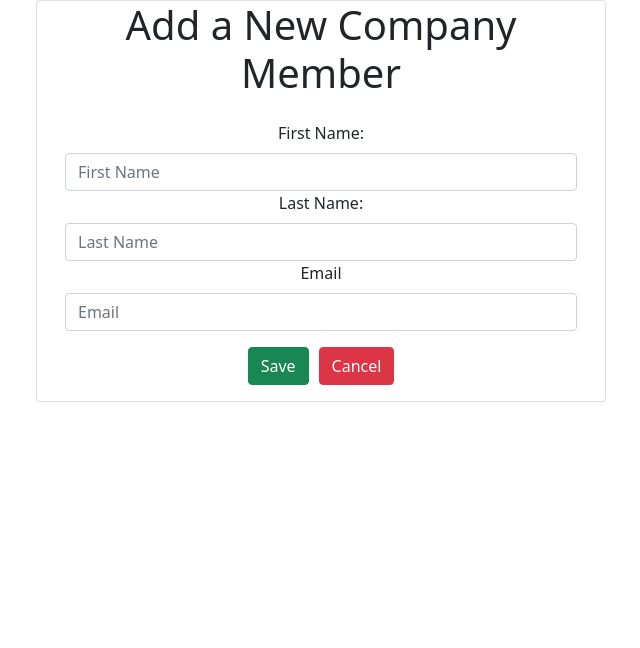
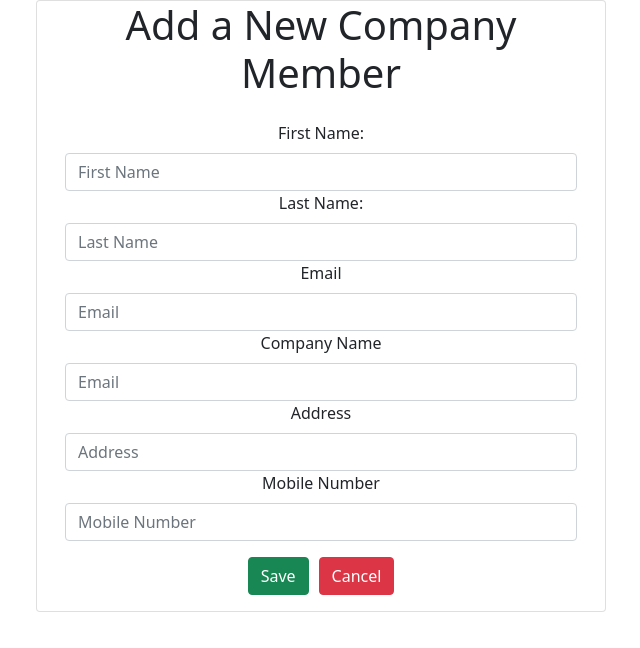
Before and after one commit to s541910/GDP-UI, a React (Create React App) app: page /addcompanymember in a window 1280 px wide. Shown: the top 648 px of the page, without its empty margins (319-959 px from the left). Built offline with nearby package versions, Linux system fonts and the light colour scheme.

Commit message:
added extra components

```diff
--- a/src/components/AddCompanyMember.js
+++ b/src/components/AddCompanyMember.js
@@ -76,6 +76,30 @@ export default class AddCompanyMember extends Component {
                       value={this.state.email}
                       onChange={this.changeEmailHandler}
                     />
+                     <label>Company Name</label>
+                    <input
+                      placeholder="Email"
+                      name="Company Name"
+                      className="form-control"
+                      value={this.state.companyName}
+                      onChange={this.changecompanyNameHandler}
+                    />
+                     <label>Address</label>
+                    <input
+                      placeholder="Address"
+                      name="Address"
+                      className="form-control"
+                      value={this.state.address}
+                      onChange={this.changeaddressHandler}
+                    />
+                     <label>Mobile Number</label>
+                    <input
+                      placeholder="Mobile Number"
+                      name="mobilenumber"
+                      className="form-control"
+                      value={this.state.mobilenumber}
+                      onChange={this.changeMobileNumberHandler}
+                    />
                   </div>
                   <button
                     className="btn btn-success"
```
